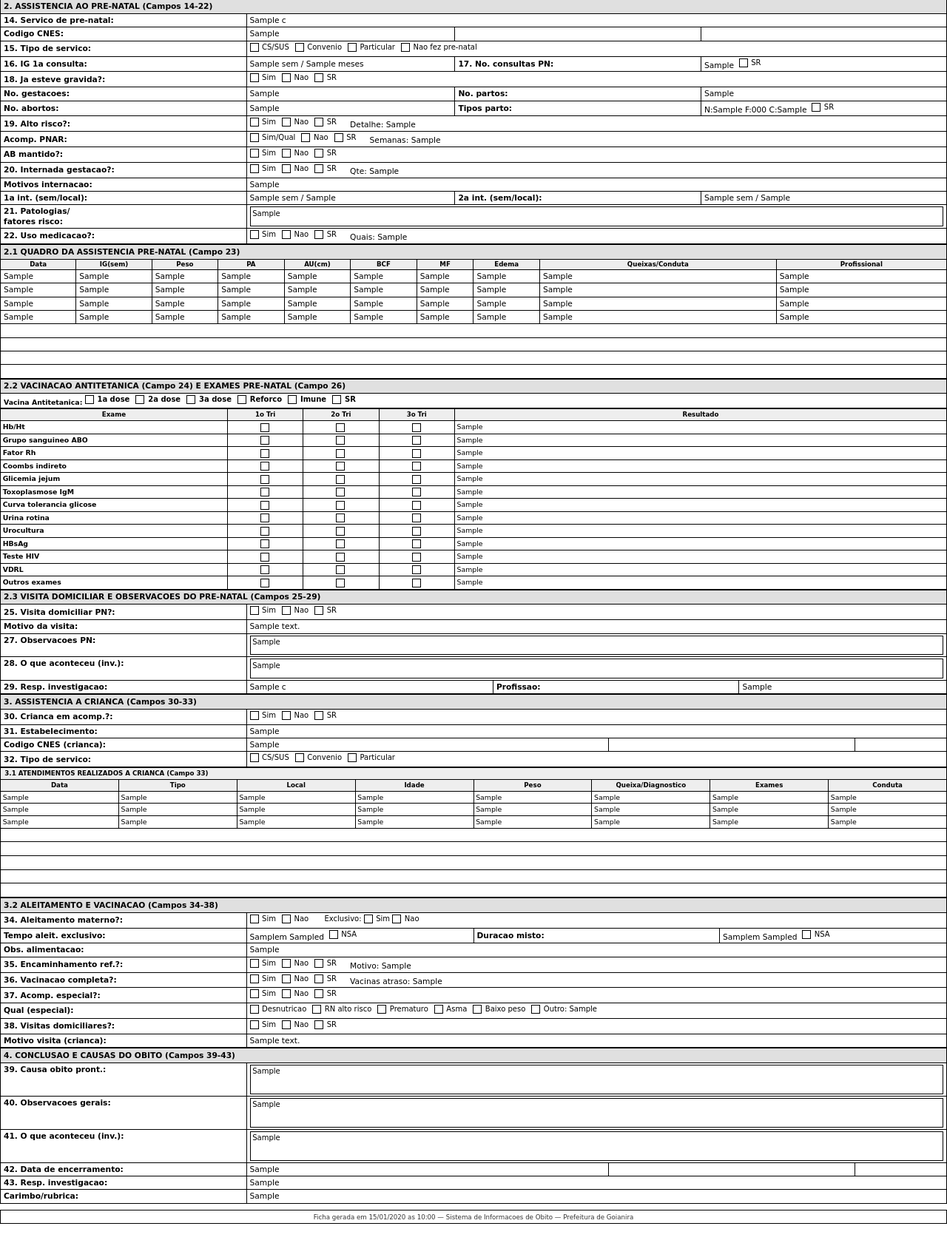
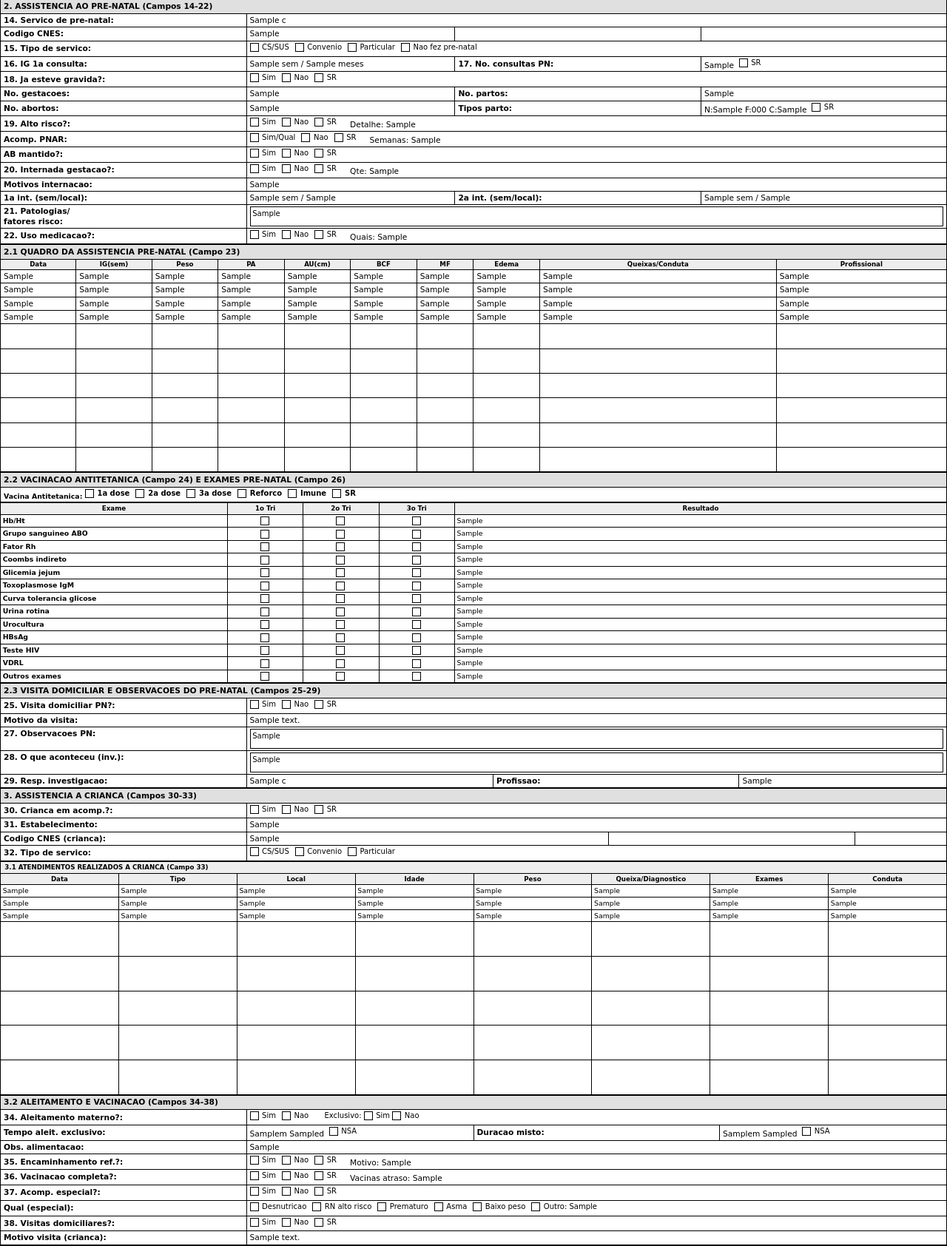
Before and after one commit to mmcerdan/svo, a Python web app: template templates/investigacoes/imprimir_infantil.html in a window 1280 px wide. Shown: the part 417-2101 px from the top of the page at 74% size. Before the commit the page ends 2071 px from the top, so only its background shows below. Run offline with Jinja, Linux system fonts and the light colour scheme; the template is opened without the code that fills it: most values are stand-ins (such as "Sample title", 1, 10 or a date in 2020); grey boxes marked "Sample" are stand-in pictures.

Commit message:
fix: I1 template - logos via route + proper empty table rows
- Fix: investigacoes.py/imprimir route now passes logo_ms and logo_pref
  (was only passed by pdf.py, causing missing logos in browser view)
- Table 2.1 (Campo 23): 6 empty rows with 10 individual td cells, height:25pt each
- Table 3.1 (Campo 33): 5 empty rows with 8 individual td cells, height:35pt each
- Empty rows now use individual <td> instead of colspan for proper border rendering

```diff
--- a/templates/investigacoes/imprimir_infantil.html
+++ b/templates/investigacoes/imprimir_infantil.html
@@ -278,10 +278,12 @@ body {
 <tr><td>{{ c.get('Quadro PN - data_2', '') }}</td><td>{{ c.get('Quadro PN - ig_2', '') }}</td><td>{{ c.get('Quadro PN - peso_2', '') }}</td><td>{{ c.get('Quadro PN - pa_2', '') }}</td><td>{{ c.get('Quadro PN - au_2', '') }}</td><td>{{ c.get('Quadro PN - bcf_2', '') }}</td><td>{{ c.get('Quadro PN - mf_2', '') }}</td><td>{{ c.get('Quadro PN - edema_2', '') }}</td><td>{{ c.get('Quadro PN - queixas_2', '') }}</td><td>{{ c.get('Quadro PN - prof_2', '') }}</td></tr>
 <tr><td>{{ c.get('Quadro PN - data_3', '') }}</td><td>{{ c.get('Quadro PN - ig_3', '') }}</td><td>{{ c.get('Quadro PN - peso_3', '') }}</td><td>{{ c.get('Quadro PN - pa_3', '') }}</td><td>{{ c.get('Quadro PN - au_3', '') }}</td><td>{{ c.get('Quadro PN - bcf_3', '') }}</td><td>{{ c.get('Quadro PN - mf_3', '') }}</td><td>{{ c.get('Quadro PN - edema_3', '') }}</td><td>{{ c.get('Quadro PN - queixas_3', '') }}</td><td>{{ c.get('Quadro PN - prof_3', '') }}</td></tr>
 <tr><td>{{ c.get('Quadro PN - data_4', '') }}</td><td>{{ c.get('Quadro PN - ig_4', '') }}</td><td>{{ c.get('Quadro PN - peso_4', '') }}</td><td>{{ c.get('Quadro PN - pa_4', '') }}</td><td>{{ c.get('Quadro PN - au_4', '') }}</td><td>{{ c.get('Quadro PN - bcf_4', '') }}</td><td>{{ c.get('Quadro PN - mf_4', '') }}</td><td>{{ c.get('Quadro PN - edema_4', '') }}</td><td>{{ c.get('Quadro PN - queixas_4', '') }}</td><td>{{ c.get('Quadro PN - prof_4', '') }}</td></tr>
-<tr class="empty-row"><td colspan="10">&nbsp;</td></tr>
-<tr class="empty-row"><td colspan="10">&nbsp;</td></tr>
-<tr class="empty-row"><td colspan="10">&nbsp;</td></tr>
-<tr class="empty-row"><td colspan="10">&nbsp;</td></tr>
+<tr style="height:25pt;"><td></td><td></td><td></td><td></td><td></td><td></td><td></td><td></td><td></td><td></td></tr>
+<tr style="height:25pt;"><td></td><td></td><td></td><td></td><td></td><td></td><td></td><td></td><td></td><td></td></tr>
+<tr style="height:25pt;"><td></td><td></td><td></td><td></td><td></td><td></td><td></td><td></td><td></td><td></td></tr>
+<tr style="height:25pt;"><td></td><td></td><td></td><td></td><td></td><td></td><td></td><td></td><td></td><td></td></tr>
+<tr style="height:25pt;"><td></td><td></td><td></td><td></td><td></td><td></td><td></td><td></td><td></td><td></td></tr>
+<tr style="height:25pt;"><td></td><td></td><td></td><td></td><td></td><td></td><td></td><td></td><td></td><td></td></tr>
 </table>
 
 <!-- ==================== 2.2 VACINACAO + EXAMES ==================== -->
@@ -390,11 +392,11 @@ body {
 <tr><td>{{ c.get('Atendimento - data_1', '') }}</td><td>{{ c.get('Atendimento - tipo_1', '') }}</td><td>{{ c.get('Atendimento - local_1', '') }}</td><td>{{ c.get('Atendimento - idade_1', '') }}</td><td>{{ c.get('Atendimento - peso_1', '') }}</td><td>{{ c.get('Atendimento - queixa_1', '') }}</td><td>{{ c.get('Atendimento - exames_1', '') }}</td><td>{{ c.get('Atendimento - conduta_1', '') }}</td></tr>
 <tr><td>{{ c.get('Atendimento - data_2', '') }}</td><td>{{ c.get('Atendimento - tipo_2', '') }}</td><td>{{ c.get('Atendimento - local_2', '') }}</td><td>{{ c.get('Atendimento - idade_2', '') }}</td><td>{{ c.get('Atendimento - peso_2', '') }}</td><td>{{ c.get('Atendimento - queixa_2', '') }}</td><td>{{ c.get('Atendimento - exames_2', '') }}</td><td>{{ c.get('Atendimento - conduta_2', '') }}</td></tr>
 <tr><td>{{ c.get('Atendimento - data_3', '') }}</td><td>{{ c.get('Atendimento - tipo_3', '') }}</td><td>{{ c.get('Atendimento - local_3', '') }}</td><td>{{ c.get('Atendimento - idade_3', '') }}</td><td>{{ c.get('Atendimento - peso_3', '') }}</td><td>{{ c.get('Atendimento - queixa_3', '') }}</td><td>{{ c.get('Atendimento - exames_3', '') }}</td><td>{{ c.get('Atendimento - conduta_3', '') }}</td></tr>
-<tr class="empty-row"><td colspan="8">&nbsp;</td></tr>
-<tr class="empty-row"><td colspan="8">&nbsp;</td></tr>
-<tr class="empty-row"><td colspan="8">&nbsp;</td></tr>
-<tr class="empty-row"><td colspan="8">&nbsp;</td></tr>
-<tr class="empty-row"><td colspan="8">&nbsp;</td></tr>
+<tr style="height:35pt;"><td></td><td></td><td></td><td></td><td></td><td></td><td></td><td></td></tr>
+<tr style="height:35pt;"><td></td><td></td><td></td><td></td><td></td><td></td><td></td><td></td></tr>
+<tr style="height:35pt;"><td></td><td></td><td></td><td></td><td></td><td></td><td></td><td></td></tr>
+<tr style="height:35pt;"><td></td><td></td><td></td><td></td><td></td><td></td><td></td><td></td></tr>
+<tr style="height:35pt;"><td></td><td></td><td></td><td></td><td></td><td></td><td></td><td></td></tr>
 </table>
 
 <!-- ==================== 3.2 ALEITAMENTO E VACINACAO ==================== -->
```
Also changed, not shown: app/routes/investigacoes.py (+6 -1 lines).
